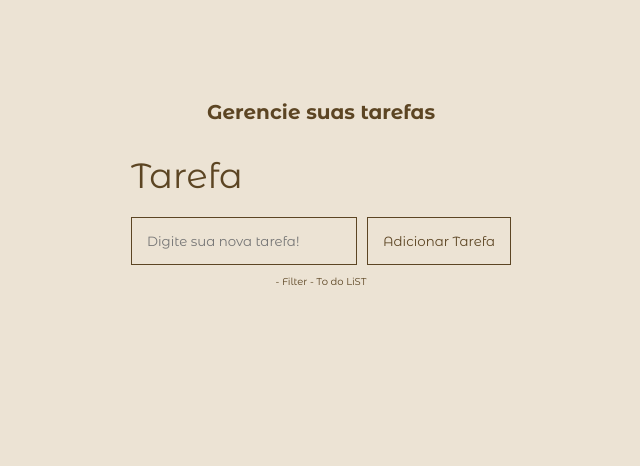
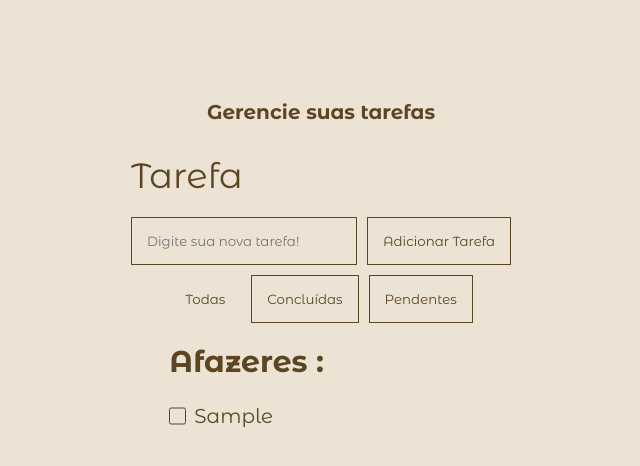
Before and after one commit to Caiobaldudev/caio-task-manager-acqa, a React (Vite) app: page / in a window 1280 px wide. Both pictures are taken after typing "Sample" into the empty fields and a click on the button "Adicionar Tarefa". Shown: the top 466 px of the page, without its empty margins (327-967 px from the left). Built offline with nearby package versions, Linux system fonts and the light colour scheme.

Commit message:
feat: To do list component & styles

```diff
--- a/src/components/ToDoList/ToDoList.jsx
+++ b/src/components/ToDoList/ToDoList.jsx
@@ -1,12 +1,81 @@
-import React from 'react'
+import React, { useState } from "react";
+import { useToDo } from "../../contexts/ToDoContext.jsx";
+import styles from "./ToDoList.module.css";
 
 const ToDoList = () => {
+  const { tasks, dispatch } = useToDo();
+  const [filter, setFilter] = useState("all");
+
+  const handleToggle = (id) => {
+    dispatch({ type: "TOGGLE_TASK", payload: id });
+  };
+
+  const handleFilterChange = (newFilter) => {
+    setFilter(newFilter);
+  };
+
+  const filterFunctions = {
+    all: () => true,
+    completed: (task) => task.completed,
+    pending: (task) => !task.completed,
+  };
+
+  const filteredTasks = tasks.filter(
+    filterFunctions[filter] || filterFunctions.all
+  );
+
   return (
     <div>
-      - Filter
-      - To do LiST
+      <div className={styles.filters}>
+        <button
+          className={filter === "all" ? styles.active : ""}
+          onClick={() => handleFilterChange("all")}
+        >
+          Todas
+        </button>
+        <button
+          className={filter === "completed" ? styles.active : ""}
+          onClick={() => handleFilterChange("completed")}
+        >
+          Concluídas
+        </button>
+        <button
+          className={filter === "pending" ? styles.active : ""}
+          onClick={() => handleFilterChange("pending")}
+        >
+          Pendentes
+        </button>
+      </div>
+      <div className={styles.listContainer}>
+        <h2>Afazeres :</h2>
+        <ul>
+          {filteredTasks.length > 0 ? (
+            filteredTasks.map((task) => (
+              <li key={task.id} className={styles.listItem}>
+                <input
+                  type="checkbox"
+                  id={`task-${task.id}`}
+                  checked={task.completed}
+                  onChange={() => handleToggle(task.id)}
+                />
+                <label htmlFor={`task-${task.id}`}>
+                  <span
+                    style={{
+                      textDecoration: task.completed ? "line-through" : "none",
+                    }}
+                  >
+                    {task.name}
+                  </span>
+                </label>
+              </li>
+            ))
+          ) : (
+            <p>Nenhuma tarefa encontrada.</p>
+          )}
+        </ul>
+      </div>
     </div>
-  )
-}
+  );
+};
 
-export default ToDoList
+export default ToDoList;
--- /dev/null
+++ b/src/components/ToDoList/ToDoList.module.css
@@ -0,0 +1,89 @@
+.filters {
+  display: flex;
+  gap: 1rem;
+}
+
+.filters button {
+  padding: 1.5rem;
+  border: 1px solid transparent;
+  border-color: linear-gradient(
+      to right,
+      transparent,
+      var(--Cb-button),
+      transparent
+    )
+    1;
+  background-color: var(--C-background);
+  transition: border-color 0.1s ease-in-out, background-color 0.1s ease;
+  position: relative;
+}
+
+.filters button:hover {
+  cursor: pointer;
+  border-color: transparent;
+  transition: border-color 0.1s ease-in-out;
+}
+
+.filters button.active {
+  border-color: transparent;
+}
+
+.listContainer {
+  font-size: 2rem;
+  margin-top: 2rem;
+}
+
+.listContainer li {
+  display: flex;
+}
+
+.listContainer ul {
+  display: flex;
+  flex-direction: column;
+}
+
+.listContainer span {
+  font-size: 2rem;
+  margin-left: 0.5rem;
+}
+
+.listContainer li input[type="checkbox"] {
+  display: none;
+}
+
+.listContainer li label {
+  display: inline-block;
+  position: relative;
+  padding-left: 2rem;
+  cursor: pointer;
+  line-height: 1.5;
+  user-select: none;
+}
+
+.listContainer li label::before {
+  content: "";
+  position: absolute;
+  left: 0;
+  top: 59%;
+  transform: translateY(-50%);
+  width: 1.5rem;
+  height: 1.5rem;
+  border: 1px solid var(--C-typo);
+  background-color: var(--C-background);
+  border-radius: 2px;
+}
+
+.listContainer li input[type="checkbox"]:checked + label::before {
+  background-color: var(--C-background);
+  border-color: var(--C-typo);
+}
+
+.listContainer li input[type="checkbox"]:checked + label::after {
+  content: "✓";
+  position: absolute;
+  left: 0.3rem;
+  top: 60%;
+  transform: translateY(-50%);
+  color: var(--C-typo);
+  font-size: 1.5rem;
+}
```
